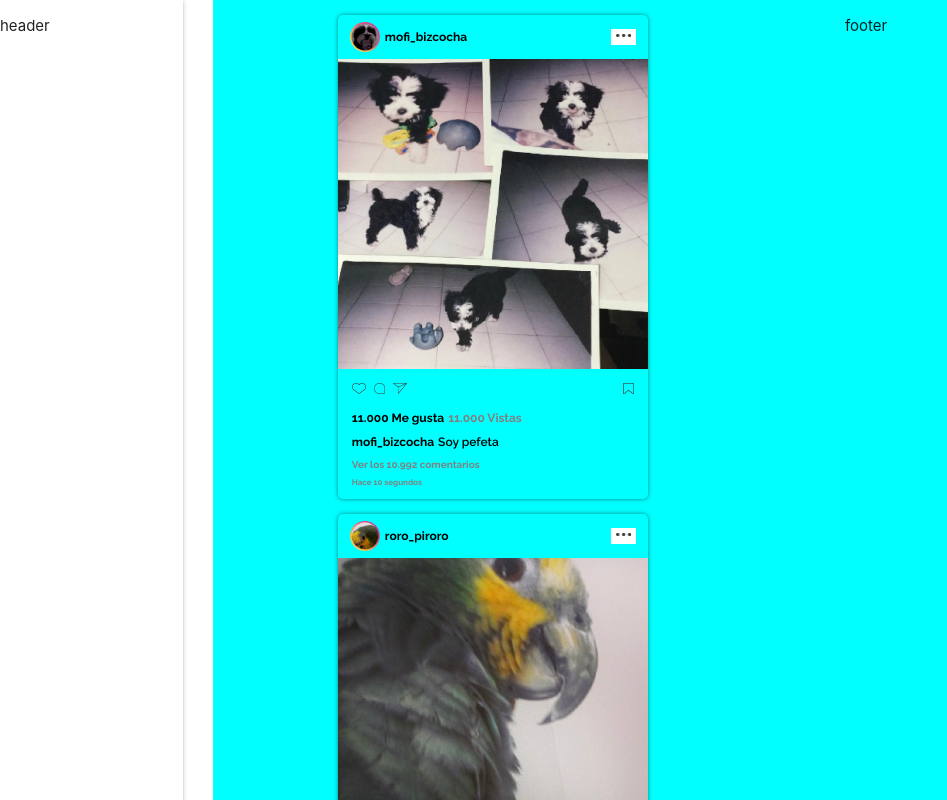
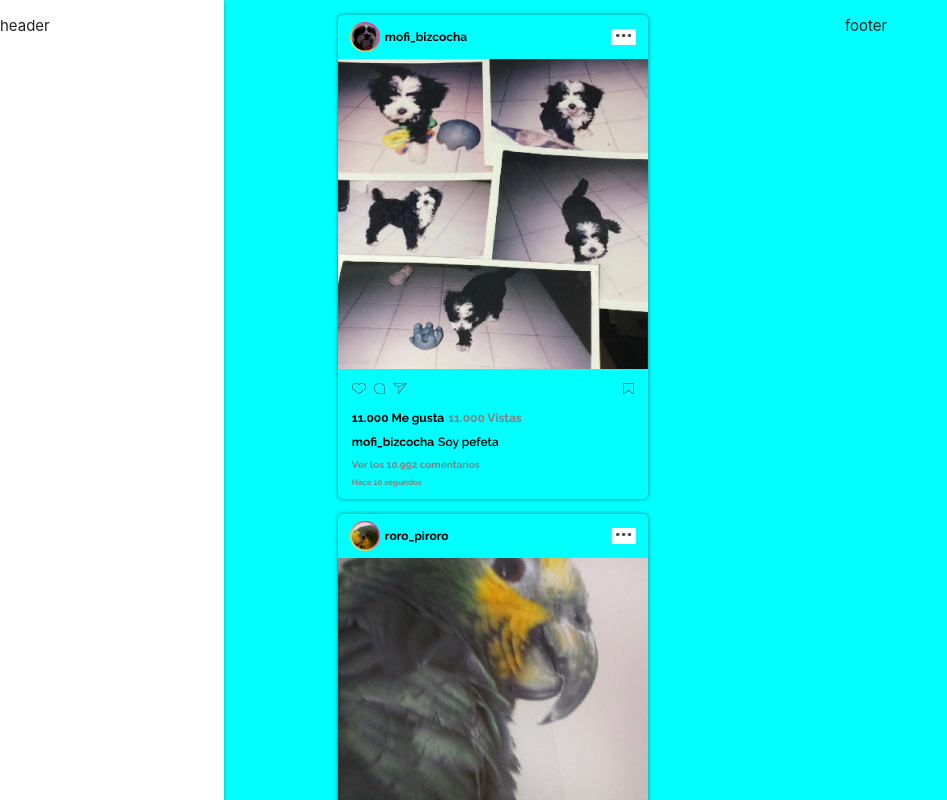
Before and after one commit to laura-barrera-valdes/final, a website with bundled scripts: page public/index.html in a window 1280 px wide. Shown: the top 800 px of the page, without its empty margins (0-947 px from the left). Built offline with nearby package versions, Linux system fonts and the light colour scheme; files whose address does not match are found by name.

```diff
--- a/public/index.css
+++ b/public/index.css
@@ -6,5 +6,5 @@
 }
 
 .navizq{
-    width: 183px;
+    width: 224px;
 }
```
